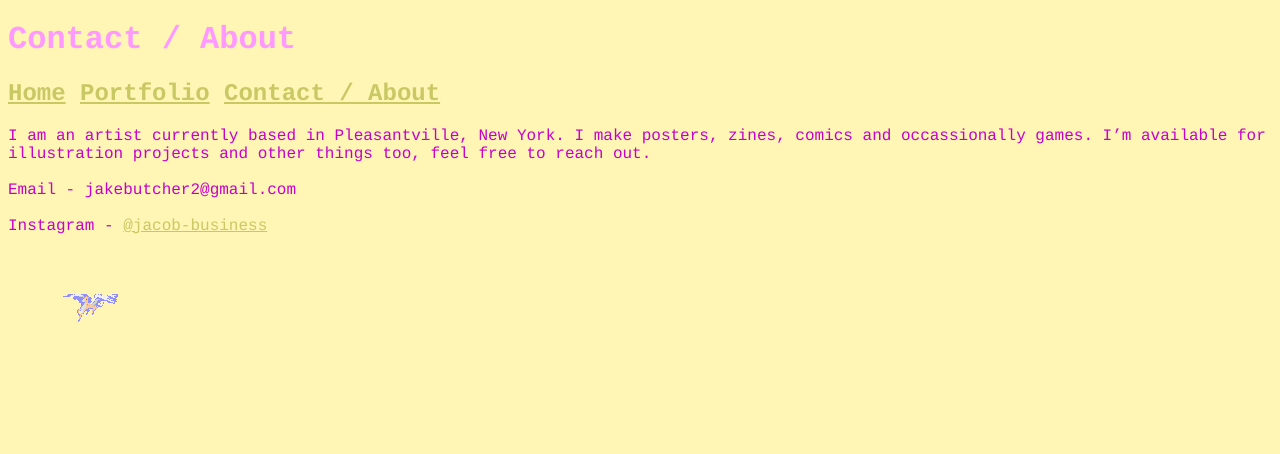
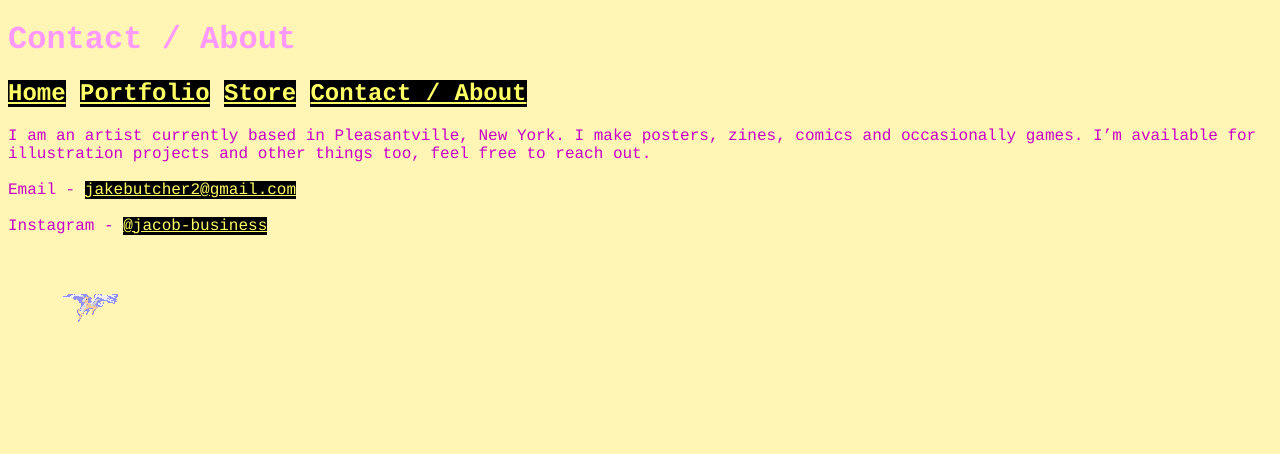
Before and after one commit to jacob-business/jacob-business.github.io, a plain HTML site: page contact.html in a window 1280 px wide. Drawn offline with Linux system fonts and the light colour scheme.

Commit message:
added store

```diff
--- a/contact.html
+++ b/contact.html
@@ -8,9 +8,9 @@
 
 <body> <!--this is the vissible part of the file-->
 	<h1 style="font-family: courier;">Contact / About</h1> <!-- h1 means heading 1, it will make bigger + bold text -->
-	<h2 style="font-family: courier;"><a href="/Users/jakebutcher/Documents/GitHub/jacob-business.github.io/index.html">Home</a> <a href="/Users/jakebutcher/Documents/GitHub/jacob-business.github.io/portfolio.html">Portfolio</a> <a href="/Users/jakebutcher/Documents/GitHub/jacob-business.github.io/contact.html">Contact / About</a> </h2>
+	<h2 style="font-family: courier;"><a href="/Users/jakebutcher/Documents/GitHub/jacob-business.github.io/index.html">Home</a> <a href="/Users/jakebutcher/Documents/GitHub/jacob-business.github.io/portfolio.html">Portfolio</a> <a href="https://abrasaxpress.bigcartel.com/">Store</a> <a href="/Users/jakebutcher/Documents/GitHub/jacob-business.github.io/contact.html">Contact / About</a></h2>
 
-	<p style="font-family: courier;">I am an artist currently based in Pleasantville, New York. I make posters, zines, comics and occassionally games. I’m available for illustration projects and other things too, feel free to reach out. <br></br>Email - jakebutcher2@gmail.com 	<br></br>
+	<p style="font-family: courier;">I am an artist currently based in Pleasantville, New York. I make posters, zines, comics and occasionally games. I’m available for illustration projects and other things too, feel free to reach out. <br></br>Email - <a href="mailto:jakebutcher2@gmail.com">jakebutcher2@gmail.com</a> 	<br></br>
 	Instagram - <a href="https://www.instagram.com/jacobbusiness/">@jacob-business</a></p>
 
 	<img src="gifs/pegasusbig.gif">
--- a/contactstyle.css
+++ b/contactstyle.css
@@ -5,7 +5,6 @@ body {
 
 h1 {
   font-family: courier;
-
   color: rgb(255, 153, 255);
 
 }
@@ -19,7 +18,8 @@ p {
 }
 
 a:link {
-  color: rgb(200, 200, 100)	;
+  color: rgb(255, 255, 102)	;
+  background-color: rgb(0, 0, 0)
 }
 
 /* visited link */
@@ -29,7 +29,7 @@ a:visited {
 
 /* mouse over link */
 a:hover {
-  color: rgb(0, 0, 0)	;
+  color: rgb(255, 255, 255)	;
 }
 
 /* selected link */
--- a/mainstyle.css
+++ b/mainstyle.css
@@ -35,3 +35,8 @@ a:hover {
 a:active {
   color: rgb(153, 153, 255)	;
 }
+
+mark {
+  background-color: black;
+  color: rgb(153, 255, 230);
+}
```
Also changed, not shown: index.html (+1 -1 lines), 5 other files.
